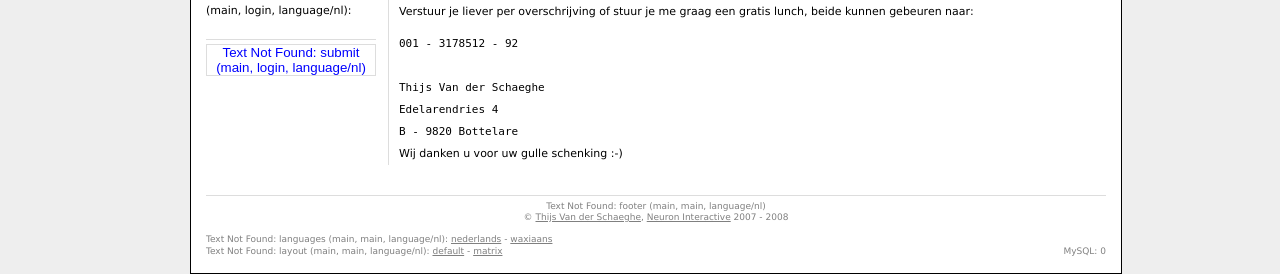
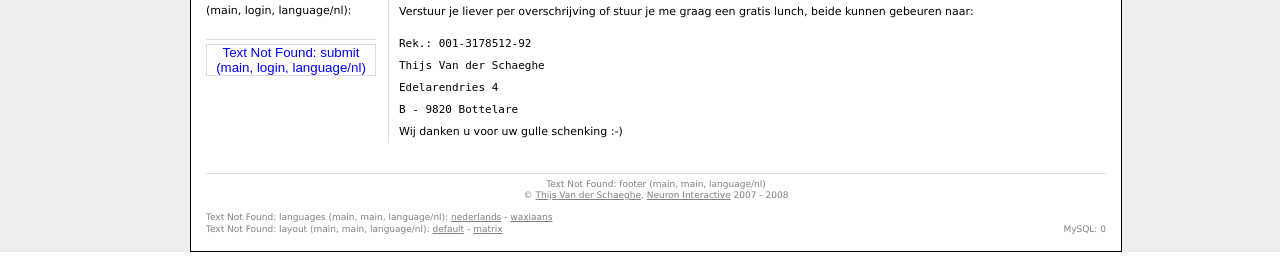
Before and after one commit to CatLabInteractive/1brood, a PHP site: page /index.php?page=donate in a window 1280 px wide. Shown: the part 561-835 px from the top of the page. After the commit the page ends 813 px from the top, so only its background shows below. Run offline with PHP 8.4, Linux system fonts and the light colour scheme; data that the repository does not hold is empty; some libraries are stand-ins or nearby versions.

Commit message:
git-svn-id: https://catlab.slsapp.com/source/1brood/trunk@17 d97fe4b3-058e-4413-8caa-47a303eb7676

```diff
--- a/templates/default/donate.tpl
+++ b/templates/default/donate.tpl
@@ -12,8 +12,7 @@
 <p>Verstuur je liever per overschrijving of stuur je me graag een gratis lunch, beide kunnen gebeuren naar:</p>
 
 <pre>
-001 - 3178512 - 92
-
+Rek.: 001-3178512-92
 Thijs Van der Schaeghe
 Edelarendries 4
 B - 9820 Bottelare
```
